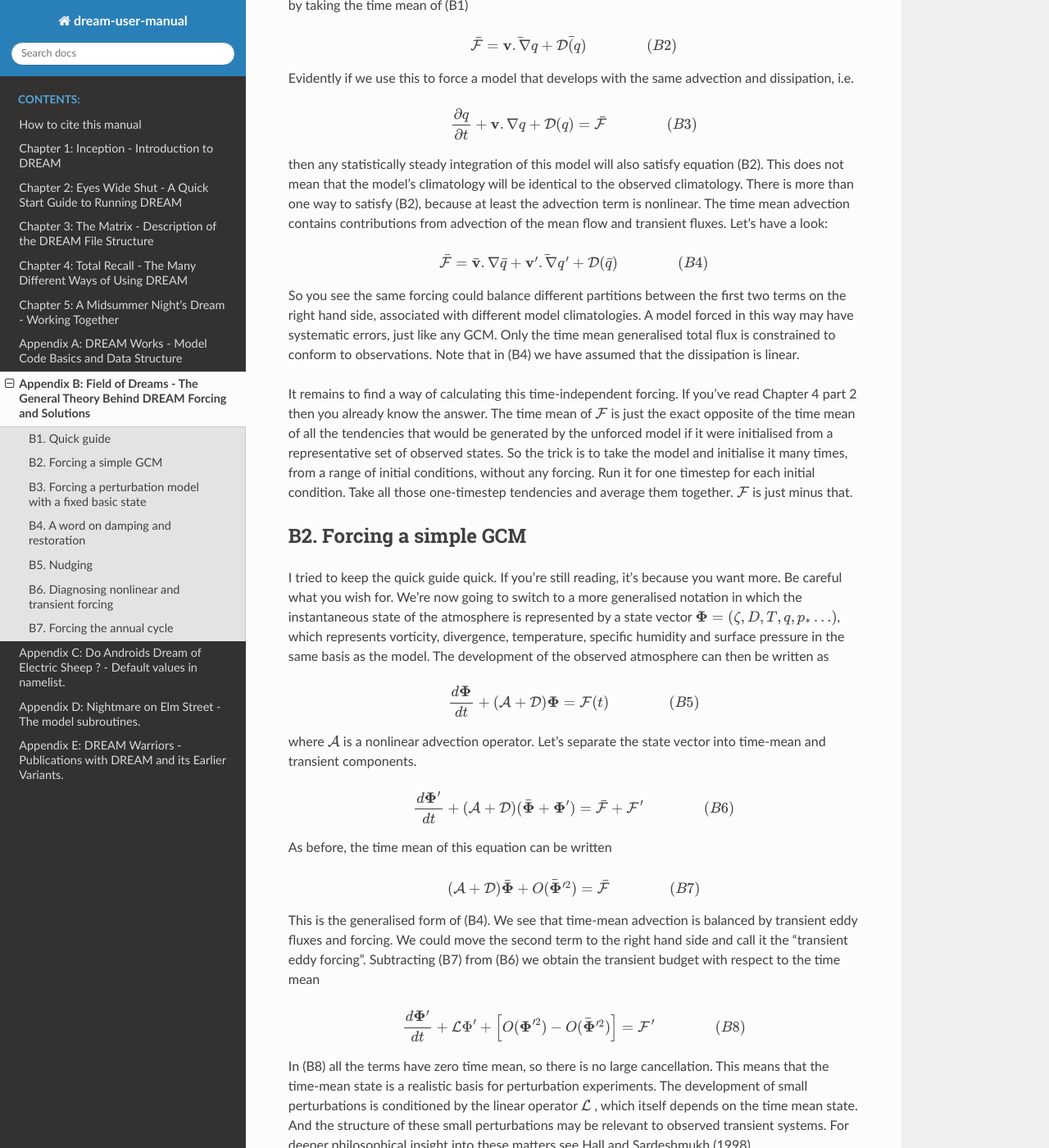
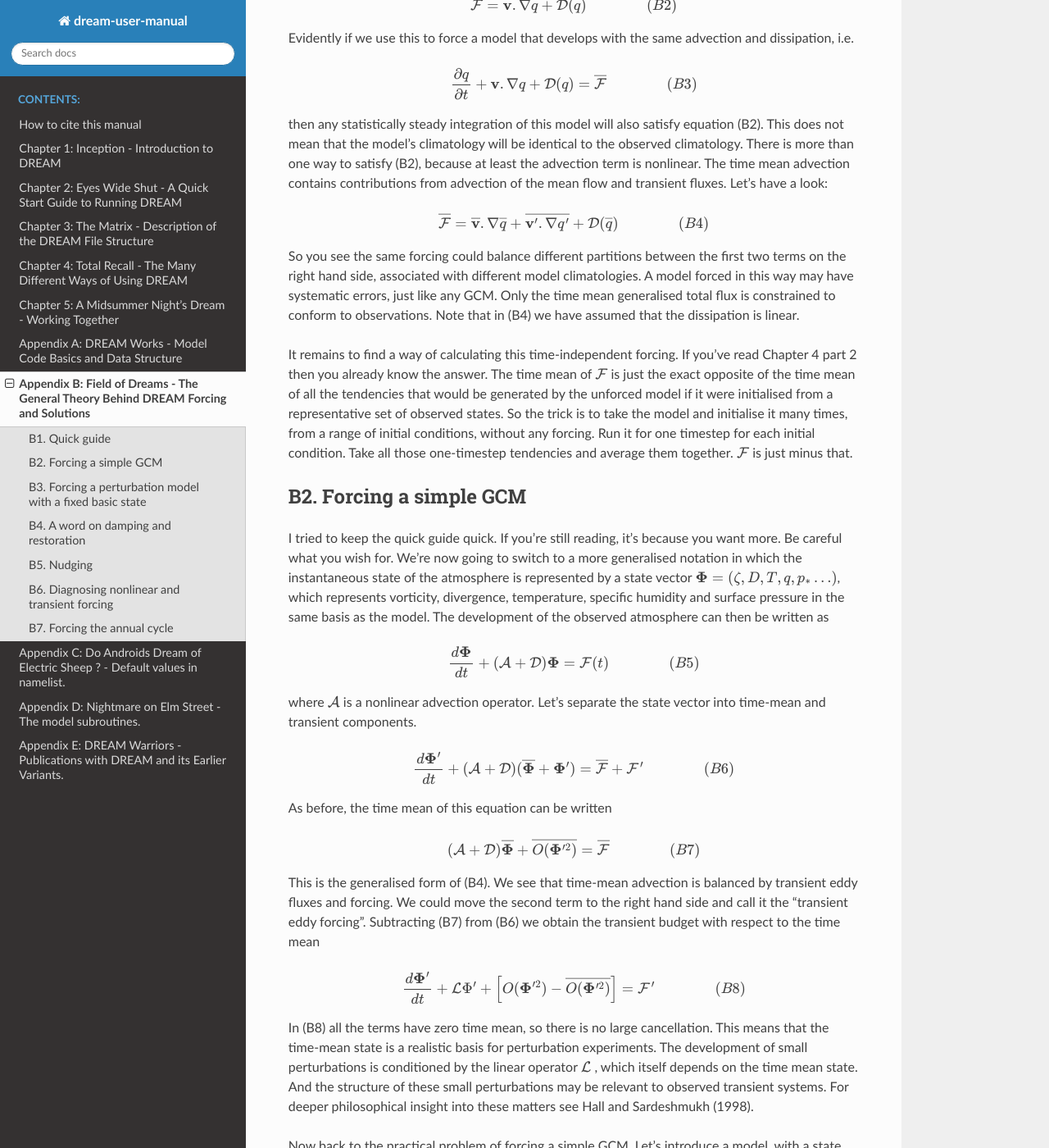
Before and after one commit to dream-gcm/usermanual, a Sphinx documentation site: the page built from source/AppendixB.md, in a window 1280 px wide and 1400 px high, scrolled down 1165 px. Shown: the whole window at 82% size. Built offline with Sphinx 7.4.7 and the Read the Docs theme 2.0.0, drawn with Linux system fonts in a browser that asks for light colours; some of the changed text lies outside the part shown.

Commit message:
SLX: Upd appendix B overline

```diff
--- a/source/AppendixB.md
+++ b/source/AppendixB.md
@@ -22,7 +21,7 @@
 
 $$
    \begin{eqnarray}
-      \bar{\cal F} = \bar{{\bf v}.\nabla q} + \bar{{\cal D}(q)}
+      \overline{\cal F} = \overline{{\bf v}.\nabla q} + \overline{{\cal D}(q)}
  & \qquad\qquad (B2) \\
    \end{eqnarray}
 $$
@@ -31,7 +30,7 @@
 
 $$
    \begin{eqnarray}
-      \frac{\partial q}{\partial t} + {\bf v}.\nabla q + {\cal D}(q)= \bar{{\cal F}}
+      \frac{\partial q}{\partial t} + {\bf v}.\nabla q + {\cal D}(q)= \overline{{\cal F}}
  & \qquad\qquad (B3) \\
    \end{eqnarray}
 $$
@@ -40,7 +39,7 @@
 
 $$
    \begin{eqnarray}
-      \bar{\cal F} = \bar{\bf v}.\nabla \bar{q} + \bar{{\bf v}'.\nabla q'} + {{\cal D}(\bar{q})}
+      \overline{\cal F} = \overline{\bf v}.\nabla \overline{q} + \overline{{\bf v}'.\nabla q'} + {{\cal D}(\overline{q})}
  & \qquad\qquad (B4) \\
    \end{eqnarray}
 $$
@@ -64,7 +63,7 @@
 
 $$
    \begin{eqnarray}
-     \frac{d {\bf \Phi}'}{dt} + ({\cal A} + {\cal D})(\bar{\bf \Phi} + {\bf \Phi}') = \bar{\cal F} + {\cal F}'
+     \frac{d {\bf \Phi}'}{dt} + ({\cal A} + {\cal D})(\overline{\bf \Phi} + {\bf \Phi}') = \overline{\cal F} + {\cal F}'
  & \qquad\qquad (B6) \\
    \end{eqnarray}
 $$
@@ -73,7 +72,7 @@
 
 $$
    \begin{eqnarray}
-      ({\cal A} + {\cal D})\bar{\bf \Phi} + \bar{O({\bf \Phi}'^2)} = \bar{\cal F}
+      ({\cal A} + {\cal D})\overline{\bf \Phi} + \overline{O({\bf \Phi}'^2)} = \overline{\cal F}
  & \qquad\qquad (B7) \\
    \end{eqnarray}
 $$
@@ -82,7 +81,7 @@
 
 $$
    \begin{eqnarray}
-      \frac{d {\bf \Phi}'}{dt} + {\cal L}\Phi' + \left[O({\bf \Phi}'^2) - \bar{O({\bf \Phi}'^2)} \right] = {\cal F}'
+      \frac{d {\bf \Phi}'}{dt} + {\cal L}\Phi' + \left[O({\bf \Phi}'^2) - \overline{O({\bf \Phi}'^2)} \right] = {\cal F}'
  & \qquad\qquad (B8) \\
    \end{eqnarray}
 $$
@@ -98,7 +97,7 @@
    \end{eqnarray}
 $$
 
-As before let’s set our simple GCM forcing ${\cal G}_{cm} = \bar{\cal F}$. To find it we run the model with no forcing for one timestep, providing us with a set of tendencies:
+As before let’s set our simple GCM forcing ${\cal G}_{cm} = \overline{\cal F}$. To find it we run the model with no forcing for one timestep, providing us with a set of tendencies:
 
 $$
    \begin{equation}
@@ -119,19 +118,19 @@
 
 $$
    \begin{eqnarray}
-      \bar{({\cal A} + {\cal D}){\bf \Psi}} = \bar{({\cal A} + {\cal D}){\bf \Phi}}
+      \overline{({\cal A} + {\cal D}){\bf \Psi}} = \overline{({\cal A} + {\cal D}){\bf \Phi}}
  & \qquad\qquad. \\
    \end{eqnarray}
 $$
 
 
-But for reasons already explained above, it does not guarantee that the simulated time-mean flow will be realistic, i.e.  $\bar{\Psi} \ne \bar{\bf \Phi}$.
+But for reasons already explained above, it does not guarantee that the simulated time-mean flow will be realistic, i.e.  $\overline{\Psi} \ne \overline{\bf \Phi}$.
 
 Neither does it guarantee that the transient fluxes will be realistic. This is because the balance of terms in:
 
 $$
    \begin{eqnarray}
-      ({\cal A} + {\cal D})\bar{\bf \Psi} + \bar{O({\bf \Psi}'^2)} = ({\cal A} + {\cal D})\bar{\bf \Phi} + \bar{O({\bf \Phi}'^2)}
+      ({\cal A} + {\cal D})\overline{\bf \Psi} + \overline{O({\bf \Psi}'^2)} = ({\cal A} + {\cal D})\overline{\bf \Phi} + \overline{O({\bf \Phi}'^2)}
  & \qquad\qquad \\
    \end{eqnarray}
 $$
@@ -145,12 +144,12 @@
 
 $$
    \begin{eqnarray}
-     {\cal G}_{bs} = ({\cal A} + {\cal D})\bar{\bf{\Phi}}
+     {\cal G}_{bs} = ({\cal A} + {\cal D})\overline{\bf{\Phi}}
  & \qquad\qquad \\
    \end{eqnarray}
 $$
 
-From (B7) we see that this forcing is the same forcing we had before (${\cal G}_{cm}$) plus the “transient eddy forcing” alluded to previously. And no, that’s not what “bs” stands for, it stands for “basic state”. What would happen if we forced the model with ${\cal G}_{bs}$ and initialised it with the climatology ${\bf \Psi} = \bar{\bf{\Phi}}$ ? Well, of course, nothing would happen ! The forcing would exactly cancel the tendency produced by the initial condition and the integration would proceed with no development. It’s actually much easier to find this forcing that to find the simple GCM forcing, because all you have to do is run the model for one timestep from a single initial condition. In this example that initial condition would be the time-mean state, but this can work for any basic state you want. What is the point of doing this ? Well, you can then study the development of of the solution due to perturbations, either in the initial condition or in the forcing.
+From (B7) we see that this forcing is the same forcing we had before (${\cal G}_{cm}$) plus the “transient eddy forcing” alluded to previously. And no, that’s not what “bs” stands for, it stands for “basic state”. What would happen if we forced the model with ${\cal G}_{bs}$ and initialised it with the climatology ${\bf \Psi} = \overline{\bf{\Phi}}$ ? Well, of course, nothing would happen ! The forcing would exactly cancel the tendency produced by the initial condition and the integration would proceed with no development. It’s actually much easier to find this forcing that to find the simple GCM forcing, because all you have to do is run the model for one timestep from a single initial condition. In this example that initial condition would be the time-mean state, but this can work for any basic state you want. What is the point of doing this ? Well, you can then study the development of of the solution due to perturbations, either in the initial condition or in the forcing.
 
 If we add a perturbation ${\bf \Psi}_1$ to the initial condition, the development equation becomes
 
@@ -170,7 +169,7 @@
    \end{eqnarray}
 $$
 
-The solution to this equation gives the normal mode structure associated with the climatology $\bar{\bf \Phi}$ (or any other basic state, with appropriate ${\cal G}_{bs}$ ). If
+The solution to this equation gives the normal mode structure associated with the climatology $\overline{\bf \Phi}$ (or any other basic state, with appropriate ${\cal G}_{bs}$ ). If
 ${\cal L}{\bf e}_n(x,y,z) = \lambda_n {\bf e}_n (x,y,z)$ and $\lambda_n = \sigma + i\omega$
 
 then ${\bf \Psi}_1 = {\bf e}_n(x,y,z)e^{(\sigma + i\omega)t}$ or ${\bf \Psi}_1 = \left[ A(x,y,z) \cos\omega t + B(x,y,z) \sin\omega t \right] e^{\sigma t}$	,
@@ -230,13 +229,13 @@
 $$
 where $\tau$ is the nudging timescale. The procedure for implementing nudging is outlined in Chapter 4 section 4ii.
 
-Note that you need to be careful if you try to use nudging as a linear perturbation. This is normally achieved by scaling down the forcing perturbation with some small factor $\epsilon$. But in this case you can’t just multiply the nudging term by , because if the model state is always close to a specified basic state, then the nudging term above will just become an additional constant forcing, not a spring. So instead of nudging towards the state ${\bf \Phi}_i$ , we need to nudge towards a state ${\bf \Phi}_i^*$  whose departure from the climatology $\bar{\bf \Phi}$  is scaled down ${\bf \Phi}_i^* = \bar{\bf \Phi} + \epsilon({\bf \Phi}_i - \overbarline{\bf \Phi})$.
+Note that you need to be careful if you try to use nudging as a linear perturbation. This is normally achieved by scaling down the forcing perturbation with some small factor $\epsilon$. But in this case you can’t just multiply the nudging term by , because if the model state is always close to a specified basic state, then the nudging term above will just become an additional constant forcing, not a spring. So instead of nudging towards the state ${\bf \Phi}_i$ , we need to nudge towards a state ${\bf \Phi}_i^*$  whose departure from the climatology $\overline{\bf \Phi}$  is scaled down ${\bf \Phi}_i^* = \overline{\bf \Phi} + \epsilon({\bf \Phi}_i - \overbarline{\bf \Phi})$.
 
 If we do this, then the nudging term becomes a small perturbation forcing and a damping on the anomaly response. The nudged version of (B10) can be written as:
 
 $$
    \begin{eqnarray}
-    \frac{d {\bf \Psi}_1}{dt} + {\cal L}{\bf \Psi}_1 = \epsilon \left( \frac{{\bf \Phi}_i - \bar{\bf \Phi}}{\tau} \right) -\frac{{\bf \Psi}_1}{\tau}
+    \frac{d {\bf \Psi}_1}{dt} + {\cal L}{\bf \Psi}_1 = \epsilon \left( \frac{{\bf \Phi}_i - \overline{\bf \Phi}}{\tau} \right) -\frac{{\bf \Psi}_1}{\tau}
  & \qquad\qquad \\
    \end{eqnarray}
 $$
@@ -251,7 +250,7 @@
 
 The neat thing about DREAM is that it is relatively easy to be more quantitative. In fact, the direct response to any forcing anomaly is not just local. This is equally true for a transient eddy forcing anomaly as it is for the original forcing anomaly that triggered the direct response. With DREAM, you can diagnose every source, and separately calculate every response, both local and non-local.
 
-Consider a simple GCM experiment with a forcing perturbation. First do a control run (B9) that yields a model climatology $\bar{\bf \Psi}_c$ . Now do a perturbation run :
+Consider a simple GCM experiment with a forcing perturbation. First do a control run (B9) that yields a model climatology $\overline{\bf \Psi}_c$ . Now do a perturbation run :
 
 $$
    \begin{eqnarray}
@@ -264,7 +263,7 @@
 
 $$
    \begin{eqnarray}
-    ({\cal A} + {\cal D})\bar{\bf \Psi}_p - ({\cal A} + {\cal D})\bar{\bf \Psi}_c = {\bf f_1} + {\bf TE}
+    ({\cal A} + {\cal D})\overline{\bf \Psi}_p - ({\cal A} + {\cal D})\overline{\bf \Psi}_c = {\bf f_1} + {\bf TE}
  & \qquad\qquad \\
    \end{eqnarray}
 $$
@@ -273,8 +272,8 @@
 
 
 ## B7. Forcing the annual cycle
-Some uses of DREAM require a direct correspondence to real-world events, like SSTs or nudging data. For these use cases the model simulation must have a simple way of changing with the seasons. The constant forcing described up to now needs to be extended to include a repeating annual cycle. If we use the notation tilde to represent such a cycle, which contains the annual frequency and its harmonics, then the forcing we seek can be expressed as ${\cal F} = \bar{\cal F} + \widetilde{\cal F}$,
-and we can consider a full spectrum of time variation in observed states ${\bf \Phi} = \bar{\bf \Phi} + \widetilde{\bf \Phi} + {\bf \Phi}'$.
+Some uses of DREAM require a direct correspondence to real-world events, like SSTs or nudging data. For these use cases the model simulation must have a simple way of changing with the seasons. The constant forcing described up to now needs to be extended to include a repeating annual cycle. If we use the notation tilde to represent such a cycle, which contains the annual frequency and its harmonics, then the forcing we seek can be expressed as ${\cal F} = \overline{\cal F} + \widetilde{\cal F}$,
+and we can consider a full spectrum of time variation in observed states ${\bf \Phi} = \overline{\bf \Phi} + \widetilde{\bf \Phi} + {\bf \Phi}'$.
 
 
 
@@ -282,9 +281,9 @@
 
 $$
    \begin{eqnarray}
-    \bar{\cal F} + \widetilde{\cal F} = \frac{d \widetilde{\bf \Phi}}{dt} + (\bar{\cal A} + \widetilde{\cal A})(\bar{\bf \Phi} + \widetilde{\bf \Phi} + {\bf \Phi}') + {\cal D}(\bar{\bf \Phi} + \widetilde{\bf \Phi})
+    \overline{\cal F} + \widetilde{\cal F} = \frac{d \widetilde{\bf \Phi}}{dt} + (\overline{\cal A} + \widetilde{\cal A})(\overline{\bf \Phi} + \widetilde{\bf \Phi} + {\bf \Phi}') + {\cal D}(\overline{\bf \Phi} + \widetilde{\bf \Phi})
  & \qquad\qquad \\
    \end{eqnarray}
 $$
 
-The main change is the first term on the right hand side which must be calculated directly from the data. The rest is calculated from one-timestep unforced model runs as before. The complete procedure is described in Chapter 4, section 2iv. The second term contains a large number of timescale interactions which are exhaustively explored in Hall, Leroux and Ambrizzi (2019). They use a dummy multiplier technique in the data to isolate each term, but this is beyond the scope of this user guide. If you just want to run with an annual cycle then it is sufficient to calculate $\bar{\cal F} + \widetilde{\cal F}$  as a single diagnostic.
+The main change is the first term on the right hand side which must be calculated directly from the data. The rest is calculated from one-timestep unforced model runs as before. The complete procedure is described in Chapter 4, section 2iv. The second term contains a large number of timescale interactions which are exhaustively explored in Hall, Leroux and Ambrizzi (2019). They use a dummy multiplier technique in the data to isolate each term, but this is beyond the scope of this user guide. If you just want to run with an annual cycle then it is sufficient to calculate $\overline{\cal F} + \widetilde{\cal F}$  as a single diagnostic.
```
Also changed, not shown: other parts of source/AppendixB.md (+0 -1 lines).
